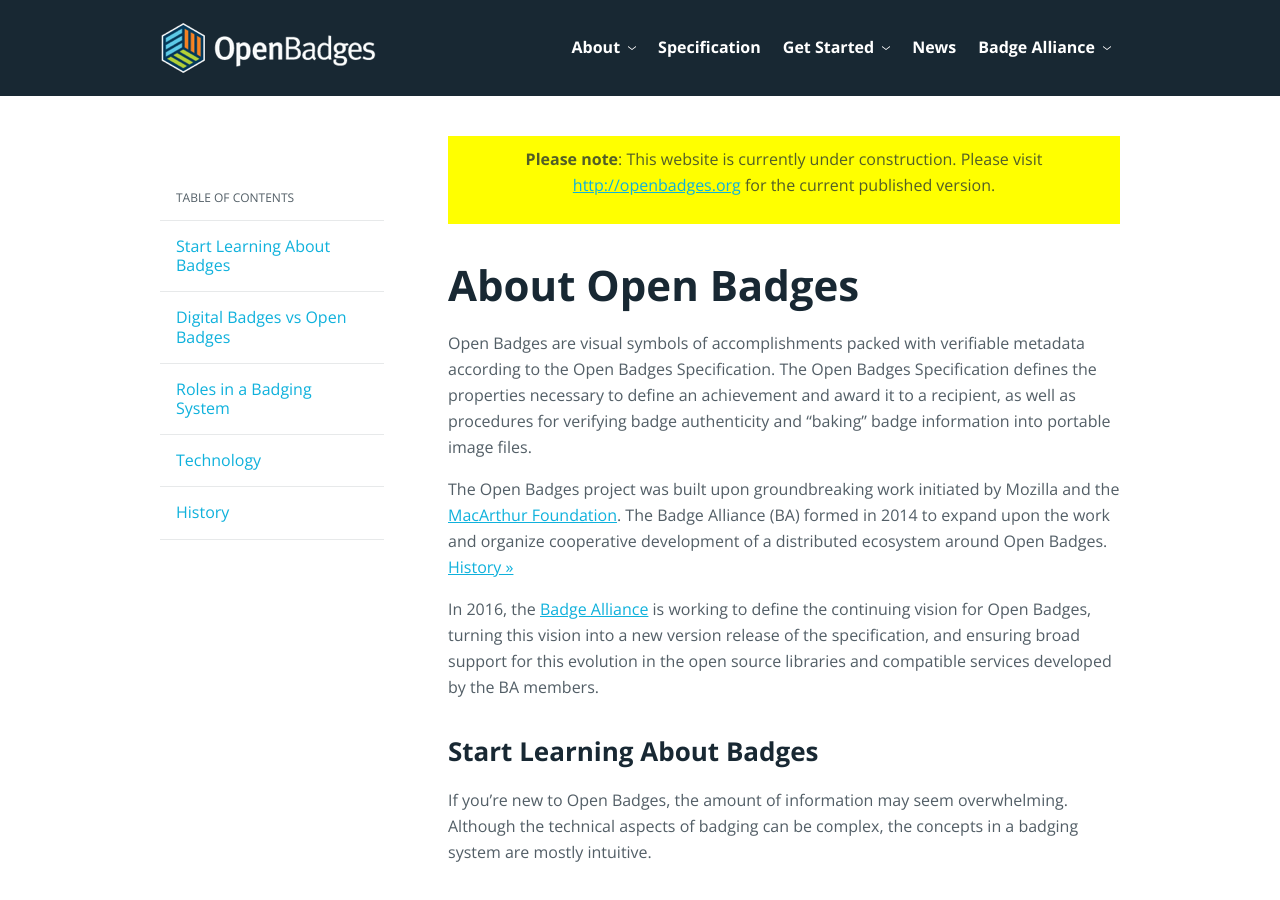
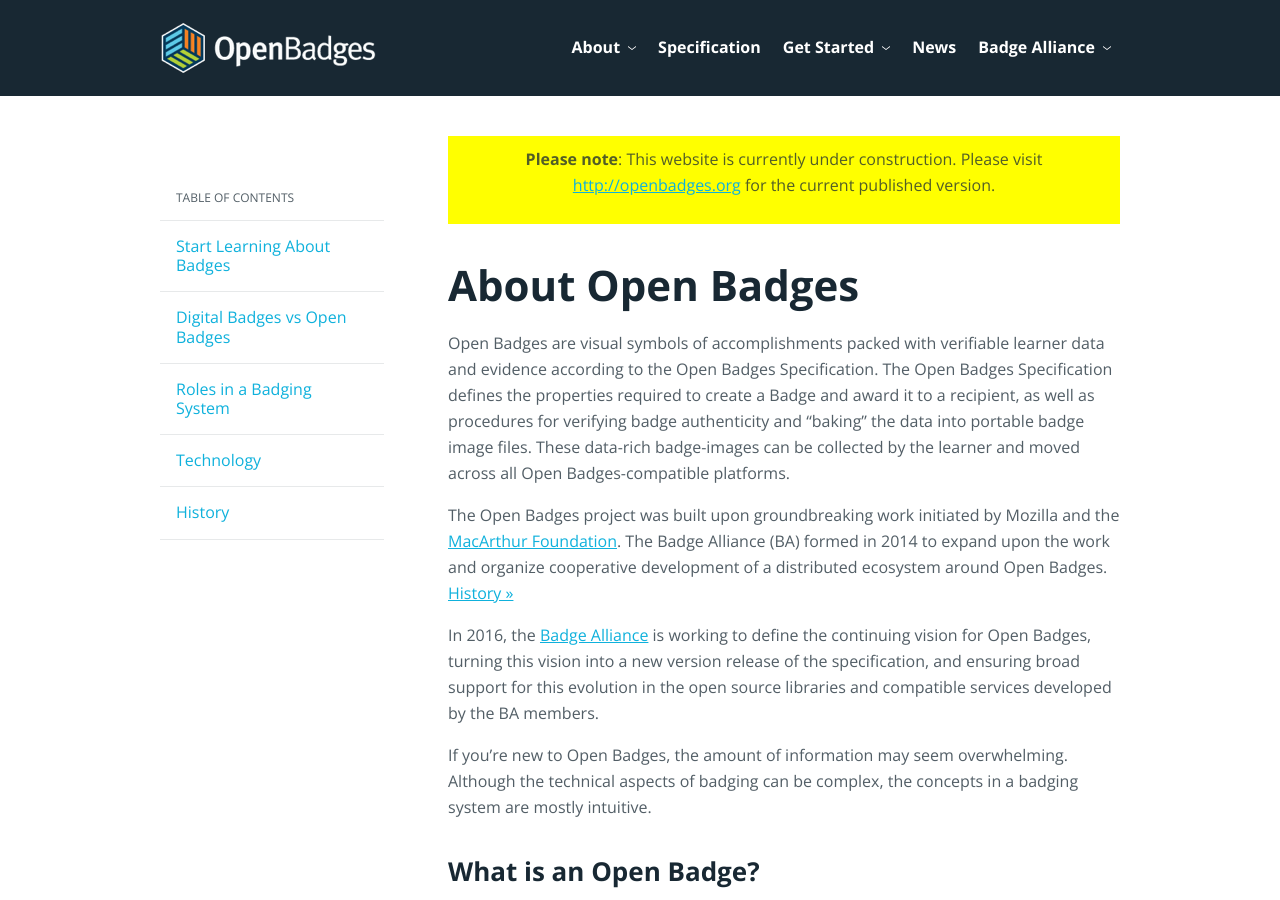
Before and after one commit to mozilla/openbadges.org-static, a Jekyll site: the page built from about/index.md, in a window 1280 px wide and 900 px high. Built offline with Jekyll 4.4.1, drawn with Linux system fonts in a browser that asks for light colours.

Commit message:
Simplify technical language leading about page

```diff
--- a/about/index.md
+++ b/about/index.md
@@ -14,13 +14,12 @@
     - url: "#history"
       title: History
 ---
-Open Badges are visual symbols of accomplishments packed with verifiable metadata according to the Open Badges Specification. The Open Badges Specification defines the properties necessary to define an achievement and award it to a recipient, as well as procedures for verifying badge authenticity and “baking” badge information into portable image files.
+Open Badges are visual symbols of accomplishments packed with verifiable learner data and evidence according to the Open Badges Specification. The Open Badges Specification defines the properties required to create a Badge and award it to a recipient, as well as procedures for verifying badge authenticity and "baking" the data into portable badge image files. These data-rich badge-images can be collected by the learner and moved across all Open Badges-compatible platforms.
 
 The Open Badges project was built upon groundbreaking work initiated by Mozilla and the [MacArthur Foundation](https://www.macfound.org/). The Badge Alliance (BA) formed in 2014 to expand upon the work and organize cooperative development of a distributed ecosystem around Open Badges. [History »](#history)
 
 In 2016, the [Badge Alliance]({{ site.baseurl }}/badge-alliance) is working to define the continuing vision for Open Badges, turning this vision into a new version release of the specification, and ensuring broad support for this evolution in the open source libraries and compatible services developed by the BA members.
 
-<h2 class="title title-content">Start Learning About Badges</h2>
 If you're new to Open Badges, the amount of information may seem overwhelming. Although the technical aspects of badging can be complex, the concepts in a badging system are mostly intuitive.
 
 <h2 class="title title-content">What is an Open Badge?</h2>
```
